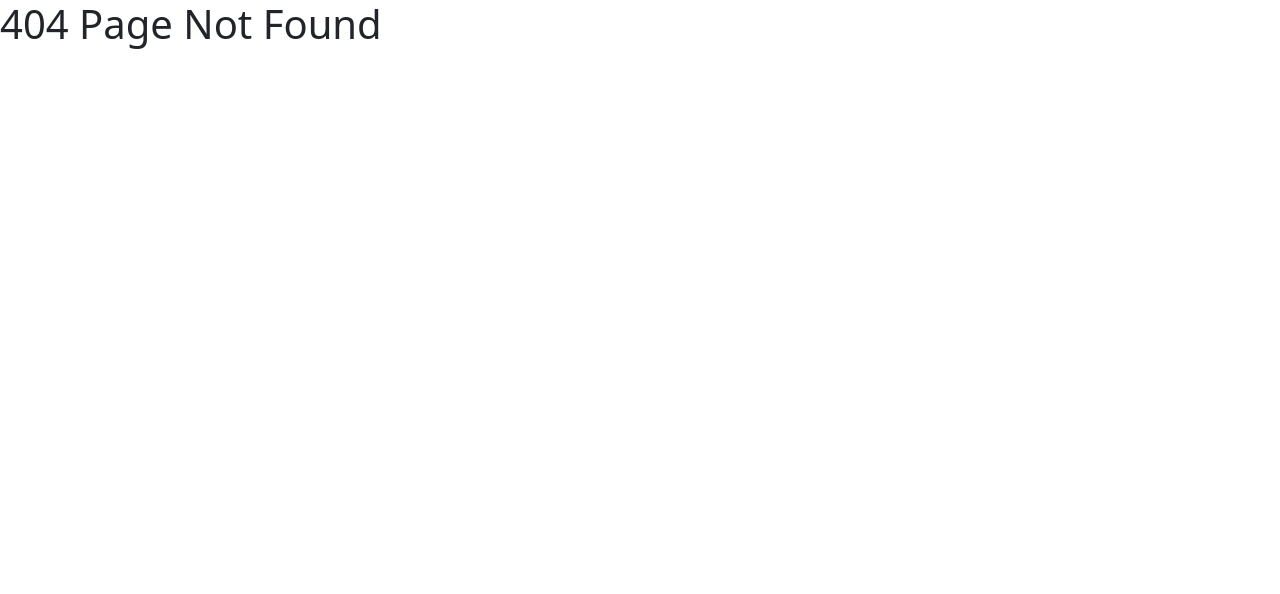
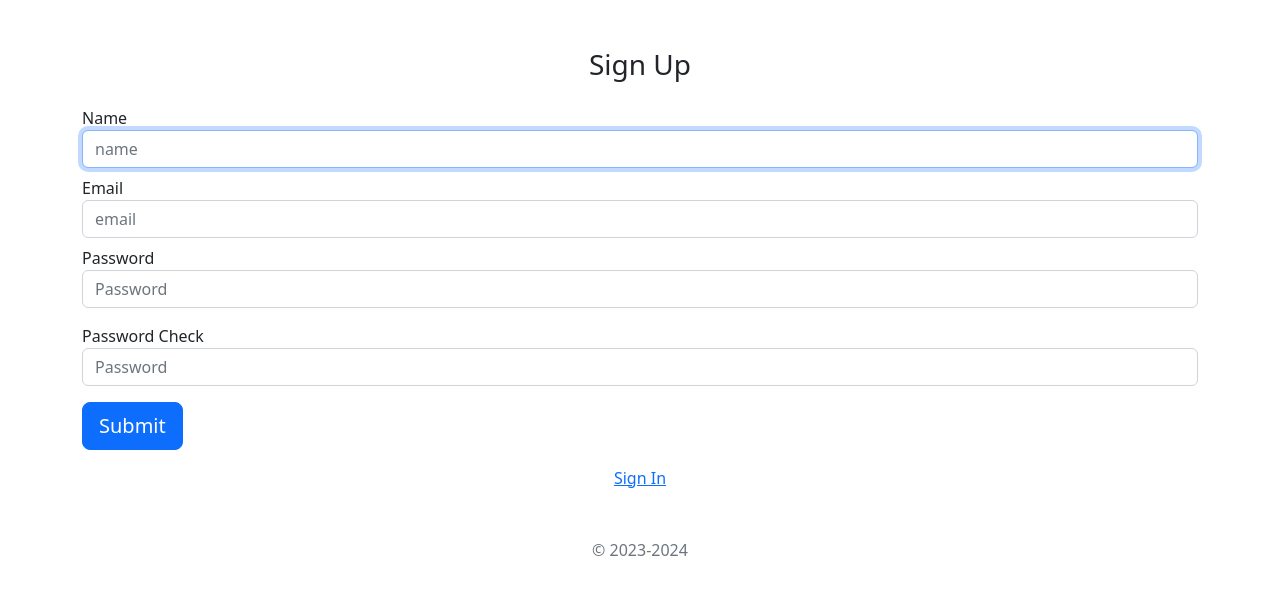
Before and after one commit to AllenliIE/attendance-management-platform, a Vue app in the folder frontend/: page /#/signup in a window 1280 px wide. Before the commit this address had no page. Shown: the top 594 px of the page. Built offline with nearby package versions, Linux system fonts and the light colour scheme.

Commit message:
feat: add signup page

```diff
--- a/frontend/src/router/index.js
+++ b/frontend/src/router/index.js
@@ -7,6 +7,11 @@
     path: '/signin',
     name: 'sign-in',
     component: SignIn
+  },
+  {
+    path: '/signup',
+    name: 'sign-up',
+    component: () => import('../views/SignUp.vue') //動態載入頁面
   },
   {
     path: '/:pathMatch(.*)*',
--- /dev/null
+++ b/frontend/src/views/SignUp.vue
@@ -0,0 +1,115 @@
+<template>
+  <div class="container py-5">
+    <form
+      class="w-100"
+      @submit.stop.prevent="handleSubmit"
+    >
+      <div class="text-center mb-4">
+        <h1 class="h3 mb-3 font-weight-normal">
+          Sign Up
+        </h1>
+      </div>
+
+      <div class="form-label-group mb-2">
+        <label for="name">Name</label>
+        <input
+          id="name"
+          v-model="name"
+          name="name"
+          type="text"
+          class="form-control"
+          placeholder="name"
+          autocomplete="username"
+          required
+          autofocus
+        >
+      </div>
+
+      <div class="form-label-group mb-2">
+        <label for="email">Email</label>
+        <input
+          id="email"
+          v-model="email"
+          name="email"
+          type="email"
+          class="form-control"
+          placeholder="email"
+          autocomplete="email"
+          required
+        >
+      </div>
+
+      <div class="form-label-group mb-3">
+        <label for="password">Password</label>
+        <input
+          id="password"
+          v-model="password"
+          name="password"
+          type="password"
+          class="form-control"
+          placeholder="Password"
+          autocomplete="new-password"
+          required
+        >
+      </div>
+
+      <div class="form-label-group mb-3">
+        <label for="password-check">Password Check</label>
+        <input
+          id="password-check"
+          v-model="passwordCheck"
+          name="passwordCheck"
+          type="password"
+          class="form-control"
+          placeholder="Password"
+          autocomplete="new-password"
+          required
+        >
+      </div>
+
+      <button
+        class="btn btn-lg btn-primary btn-block mb-3"
+        type="submit"
+      >
+        Submit
+      </button>
+
+      <div class="text-center mb-3">
+        <p>
+          <router-link to="/signin">
+            Sign In
+          </router-link>
+        </p>
+      </div>
+
+      <p class="mt-5 mb-3 text-muted text-center">
+        © 2023-2024
+      </p>
+    </form>
+  </div>
+</template>
+
+<script>
+export default {
+  data () {
+    return {
+      name: '',
+      email: '',
+      password: '',
+      passwordCheck: ''
+    }
+  },
+  methods: {
+    handleSubmit () {
+      const data = JSON.stringify({
+        name: this.name,
+        email: this.email,
+        password: this.password,
+        passwordCheck: this.passwordCheck
+      })
+
+      console.log('data', data)
+    }
+  }
+}
+</script>
```
